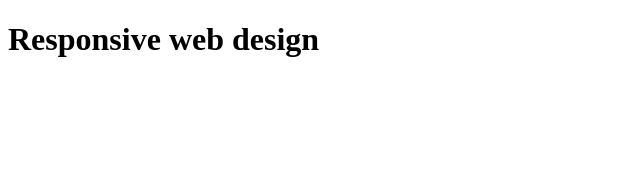
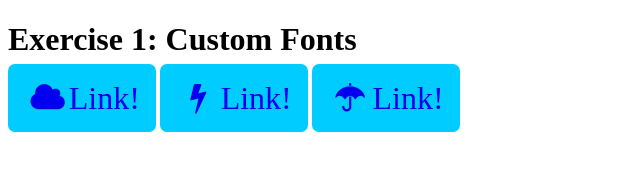
Before and after one commit to padd0010/exercise-1, a plain HTML site: page index.html in a window 1280 px wide. Shown: the whole page, without its empty margins (0-640 px from the left). Drawn offline with Linux system fonts and the light colour scheme.

Commit message:
added custom fonts
added custom font setup and placeholders

```diff
--- /dev/null
+++ b/css/custom-font-codes.css
@@ -0,0 +1,8 @@
+
+.icon-star:before { content: '\e800'; } /* '' */
+.icon-umbrella:before { content: '\e801'; } /* '' */
+.icon-sun:before { content: '\e802'; } /* '' */
+.icon-cloud:before { content: '\e803'; } /* '' */
+.icon-flash:before { content: '\e804'; } /* '' */
+.icon-paper-plane:before { content: '\e805'; } /* '' */
+.icon-leaf:before { content: '\e806'; } /* '' */
--- /dev/null
+++ b/css/custom-font.css
@@ -0,0 +1,59 @@
+@font-face {
+  font-family: 'custom-font';
+  src: url('../fonts/custom-font.eot?6083991');
+  src: url('../fonts/custom-font.eot?6083991#iefix') format('embedded-opentype'),
+       url('../fonts/custom-font.woff?6083991') format('woff'),
+       url('../fonts/custom-font.ttf?6083991') format('truetype'),
+       url('../fonts/custom-font.svg?6083991#custom-font') format('svg');
+  font-weight: normal;
+  font-style: normal;
+}
+/* Chrome hack: SVG is rendered more smooth in Windozze. 100% magic, uncomment if you need it. */
+/* Note, that will break hinting! In other OS-es font will be not as sharp as it could be */
+/*
+@media screen and (-webkit-min-device-pixel-ratio:0) {
+  @font-face {
+    font-family: 'custom-font';
+    src: url('../font/custom-font.svg?6083991#custom-font') format('svg');
+  }
+}
+*/
+
+ [class^="icon-"]:before, [class*=" icon-"]:before {
+  font-family: "custom-font";
+  font-style: normal;
+  font-weight: normal;
+  speak: none;
+
+  display: inline-block;
+  text-decoration: inherit;
+  width: 1em;
+  margin-right: .2em;
+  text-align: center;
+  /* opacity: .8; */
+
+  /* For safety - reset parent styles, that can break glyph codes*/
+  font-variant: normal;
+  text-transform: none;
+
+  /* fix buttons height, for twitter bootstrap */
+  line-height: 1em;
+
+  /* Animation center compensation - margins should be symmetric */
+  /* remove if not needed */
+  margin-left: .2em;
+
+  /* you can be more comfortable with increased icons size */
+  /* font-size: 120%; */
+
+  /* Uncomment for 3D effect */
+  /* text-shadow: 1px 1px 1px rgba(127, 127, 127, 0.3); */
+}
+
+.icon-star:before { content: '\e800'; } /* '' */
+.icon-umbrella:before { content: '\e801'; } /* '' */
+.icon-sun:before { content: '\e802'; } /* '' */
+.icon-cloud:before { content: '\e803'; } /* '' */
+.icon-flash:before { content: '\e804'; } /* '' */
+.icon-paper-plane:before { content: '\e805'; } /* '' */
+.icon-leaf:before { content: '\e806'; } /* '' */
--- a/css/index.css
+++ b/css/index.css
@@ -16,3 +16,11 @@ html {
 *, *:before, *:after {
 	box-sizing: inherit;
 }
+
+.btn {
+	background-color: #0CF;
+	border-radius: 7px;
+	padding: 1rem;
+	font-size: 2rem;
+	text-decoration: none;
+}
--- a/index.html
+++ b/index.html
@@ -4,13 +4,22 @@
 	<meta charset="utf-8">
 	<title>Responsive Setup</title>
 	<link href="css/index.css" rel="stylesheet">
+	<link href="css/custom-font.css" rel="stylesheet">
 	<meta name="handheldfriendly" content="true">
 	<meta name="mobileoptimized" content="240">
 	<meta name="viewport" content="width=device-width,initial-scale=1">
 </head>
 <body>
 
-	<h1>Responsive web design</h1>
+	<h1>Exercise 1: Custom Fonts</h1>
+
+	<a href="#" class="btn"><i class="icon-cloud"></i>Link!</a>
+
+	<a href="#" class="btn"><i class="icon-flash"></i>Link!</a>
+
+	<a href="#" class="btn"><i class="icon-umbrella"></i>Link!</a>
+
+
 
 </body>
 </html>
```
Also changed, not shown: fonts/custom-font.ttf (added), fonts/custom-font.woff (added), 2 other files.
